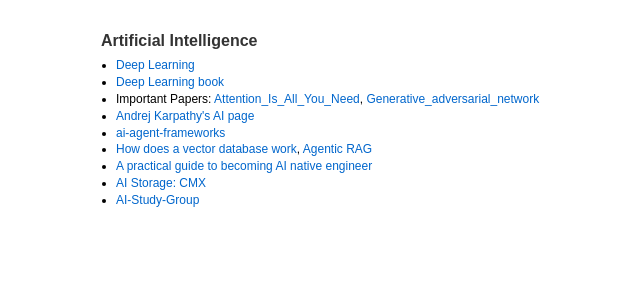
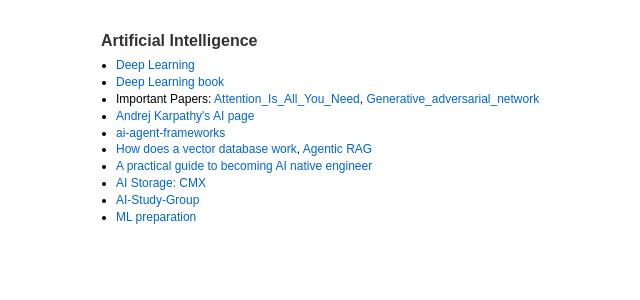
Before and after one commit to niraj17/niraj17.github.io, a Jekyll site: the page info/ai.html, which Jekyll copies as it is, in a window 1280 px wide. Shown: the top 300 px of the page, without its empty margins (154-794 px from the left). Built offline with Jekyll 4.4.1, drawn with Linux system fonts in a browser that asks for light colours.

Commit message:
Update ai.html

```diff
--- a/info/ai.html
+++ b/info/ai.html
@@ -104,6 +104,7 @@
 		 <li><a href=https://blog.bytebytego.com/p/a-practical-guide-to-becoming-an>A practical guide to becoming AI native engineer</a></li>
 		 <li><a href=https://www.nvidia.com/en-in/data-center/ai-storage/cmx/>AI Storage: CMX</a></li>
 		 <li><a href=https://github.com/ArturoNereu/AI-Study-Group>AI-Study-Group</a></li>
+		 <li><a href=https://www.mlprep.co/>ML preparation</a></li>
 
      </ul>
      </div>
```
